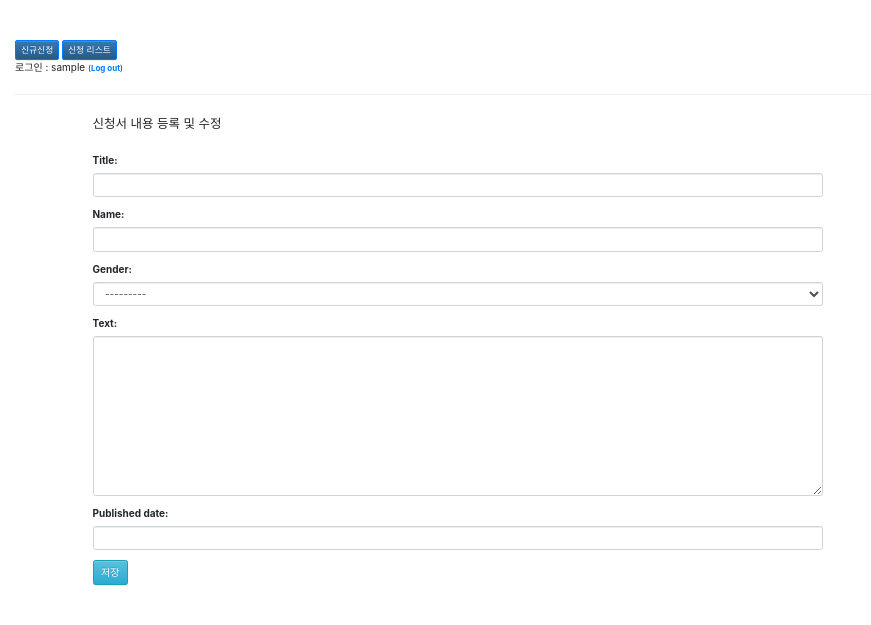
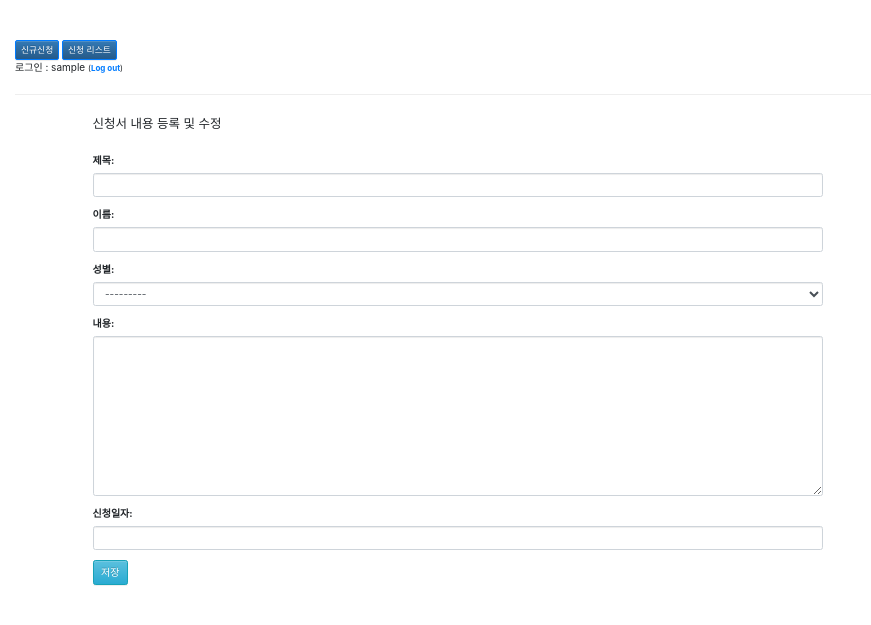
Before and after one commit to kim-seung-eun/my-first-blog, a Django app: page /post/new in a window 1280 px wide. Shown: the top 625 px of the page, without its empty margins (0-871 px from the left). Run offline with Django 3.2, Linux system fonts and the light colour scheme; the visitor is signed in with stand-in values (Sample User, id 1); some libraries are stand-ins or nearby versions.

Commit message:
style add

```diff
--- a/blog/templates/blog/post_edit.html
+++ b/blog/templates/blog/post_edit.html
@@ -3,8 +3,28 @@
 {% block content %}
     <p class="lead">신청서 내용 등록 및 수정 </p>
     <form method="POST" class="post-form">{% csrf_token %}
-        {{ form.as_p }}
-        <!--div class="input-group date" id="datetimepicker1" data-target-input="nearest">
+    	<div class="form-group">
+		    <label for="title">제목:</label>
+		    {{form.title}}
+		</div>
+		<div class="form-group">
+		    <label for="name">이름:</label>
+		    {{form.name}}
+		</div>
+		<div class="form-group">
+		    <label for="gender">성별:</label>
+		    {{form.gender}}
+		</div>
+		<div class="form-group">
+		    <label for="gender">내용:</label>
+		    {{form.text}}
+		</div>
+		<div class="form-group">
+		    <label for="gender">신청일자:</label>
+		    {{form.published_date}}
+		</div>
+
+        <!-- {{ form.as_p }} div class="input-group date" id="datetimepicker1" data-target-input="nearest">
 		  {{ form.published_date }}
 		  <div class="input-group-append" data-target="#datetimepicker1" data-toggle="datetimepicker">
 		    <div class="input-group-text"><i class="fa fa-calendar"></i></div>
--- a/blog/views.py
+++ b/blog/views.py
@@ -6,7 +6,7 @@ from django.shortcuts import redirect
 from django.contrib.auth.decorators import login_required
 
 def post_list(request):
-    posts = Post.objects.filter(published_date__lte=timezone.now()).order_by('published_date')
+    posts = Post.objects.filter(published_date__lte=timezone.now()).order_by('-created_date')
     return render(request, 'blog/post_list.html', {'posts': posts})
 
 def post_detail(request, pk):
```
Also changed, not shown: blog/templates/blog/post_list.html (+9 -5 lines).
